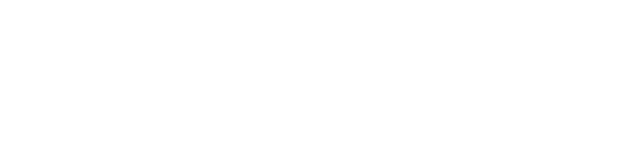
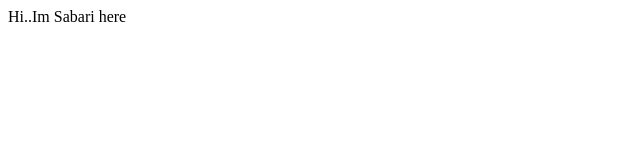
Before and after one commit to sabyog/singlepageapp, a plain HTML site: page secondpage.html in a window 1280 px wide. Shown: the whole page, without its empty margins (0-640 px from the left). Drawn offline with Linux system fonts and the light colour scheme.

Commit message:
secondpage modifed by sabari

```diff
--- a/secondpage.html
+++ b/secondpage.html
@@ -2,4 +2,7 @@
     <head>
         <title>Second Page</title>
     </head>
+    <body>
+        Hi..Im Sabari here
+    </body>
 </html>
```
